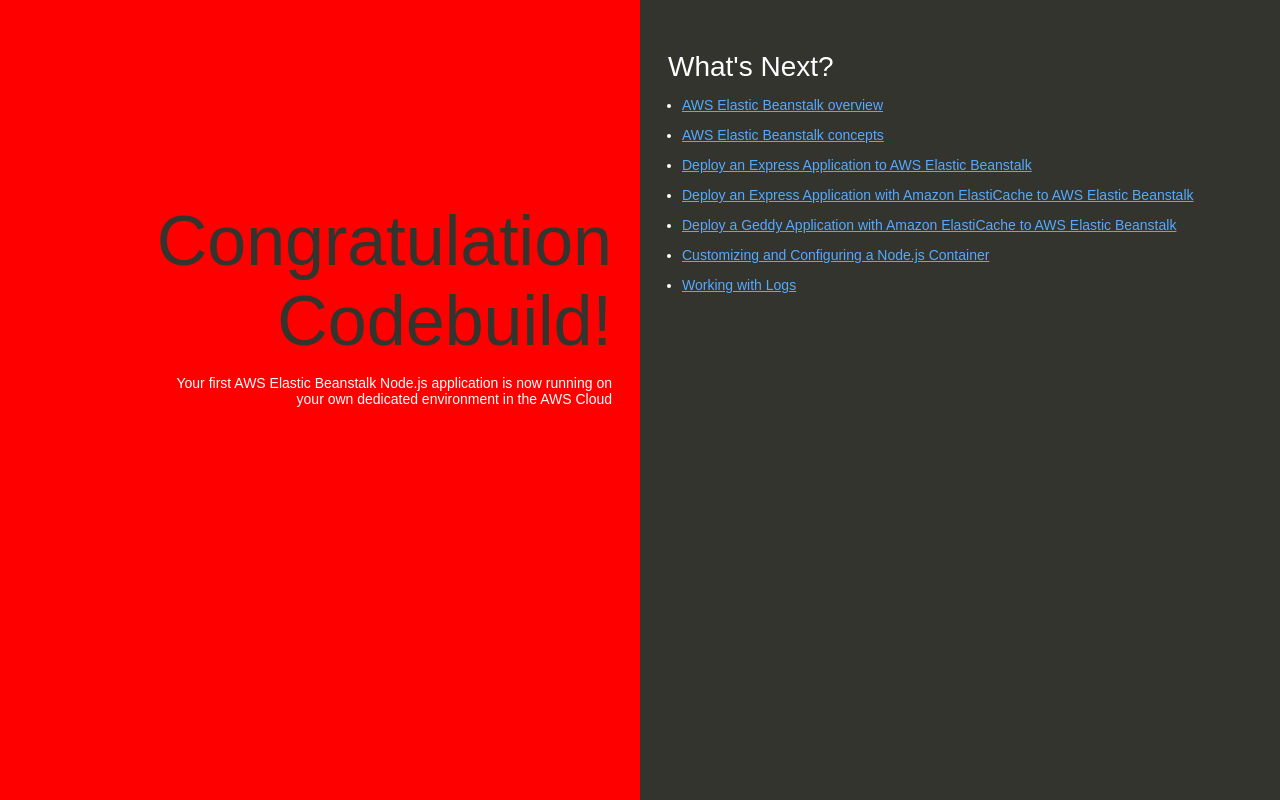
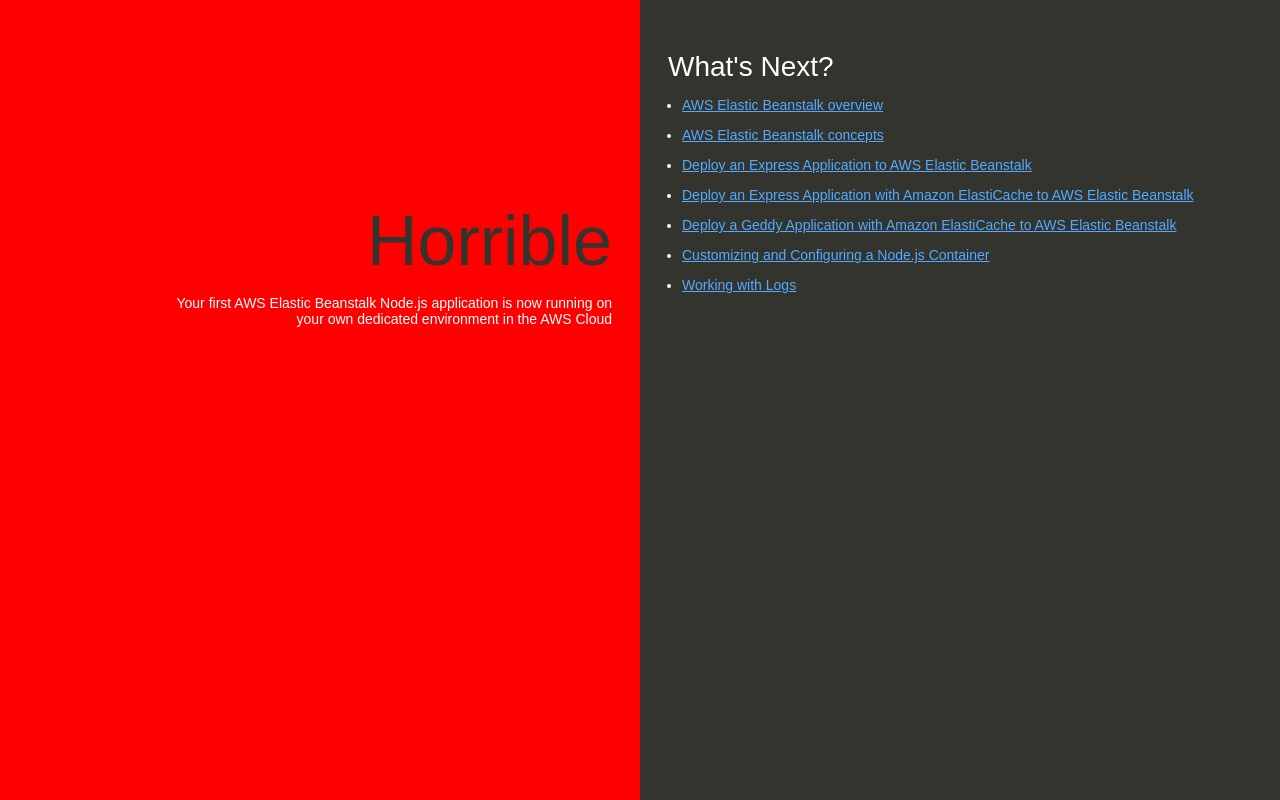
Before and after one commit to aspejcher/my-nodejs-app, a website: page index.html in a window 1280 px wide. Drawn offline with Linux system fonts and the light colour scheme.

Commit message:
Horrible

```diff
--- a/index.html
+++ b/index.html
@@ -74,7 +74,7 @@
   </head>
   <body>
     <div class="textColumn">
-      <h1>Congratulation Codebuild!</h1>
+      <h1>Horrible</h1>
       <p>Your first AWS Elastic Beanstalk Node.js application is now running on your own dedicated environment in the AWS Cloud</p>
     </div>
     <div class="linksColumn">
```
